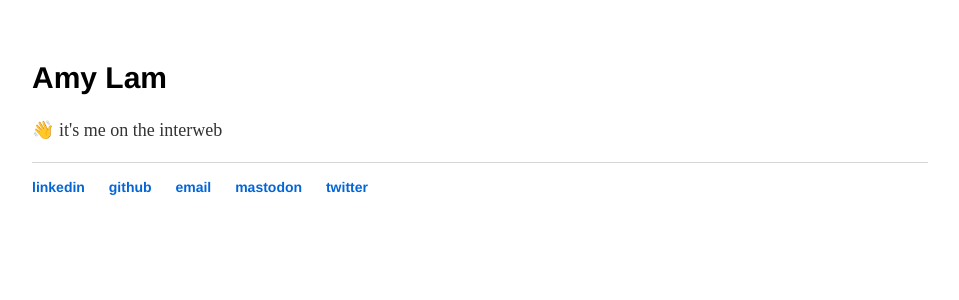
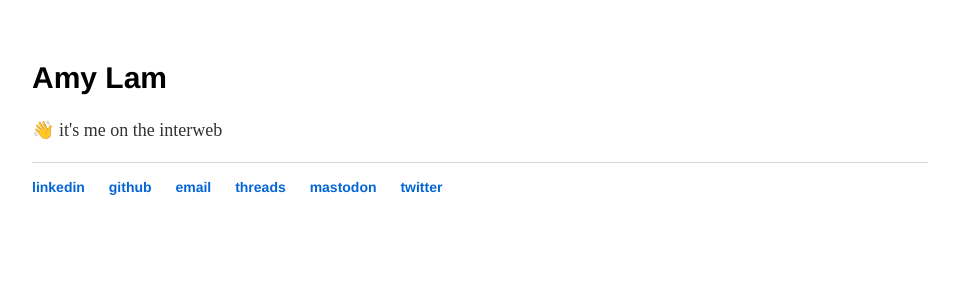
Before and after one commit to amyrlam/amyrlam.github.io-old, a Jekyll site: the page built from index.html, in a window 1280 px wide. Shown: the top 300 px of the page, without its empty margins (160-1119 px from the left). Built offline with Jekyll 4.4.1, drawn with Linux system fonts in a browser that asks for light colours.

Commit message:
Update default.html

```diff
--- a/_layouts/default.html
+++ b/_layouts/default.html
@@ -16,7 +16,8 @@
 			<li><a href="https://www.linkedin.com/in/amyrlam/" target="_blank">linkedin</a></li>
 			<li><a href="https://github.com/amyrlam" target="_blank">github</a></li>
 			<li><a href="mailto:hello@amyrlam.com" target="_blank">email</a></li>
-			<li><a rel="me" href="https://hachyderm.io/@amyrlam">mastodon</a></li>
+			<li><a href="https://www.threads.net/@amyrlam" target="_blank">threads</a></li>
+			<li><a href="https://hachyderm.io/@amyrlam" target="_blank" rel="me">mastodon</a></li>
 			<li><a href="https://twitter.com/amyrlam" target="_blank">twitter</a></li>
 		</ul>
 	</footer>
```
